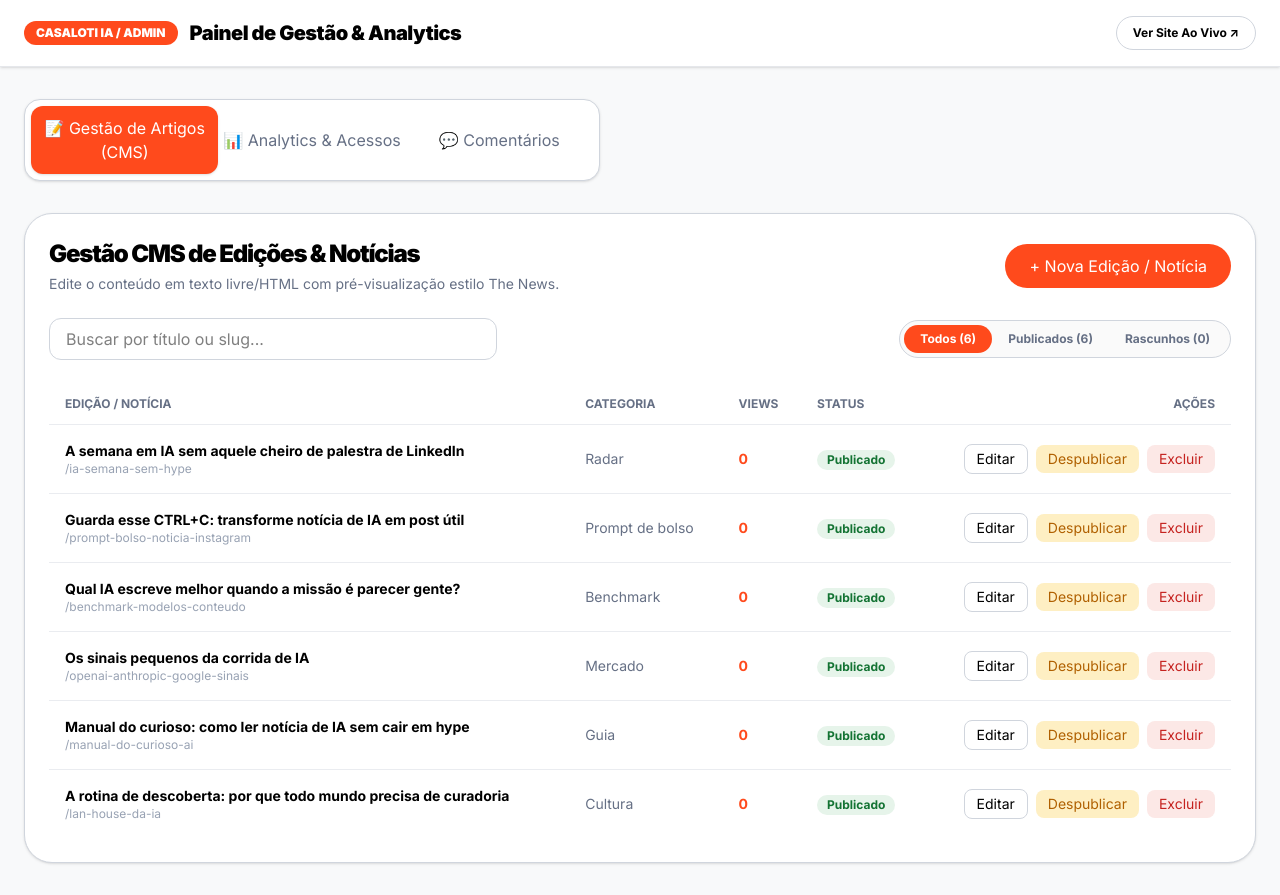
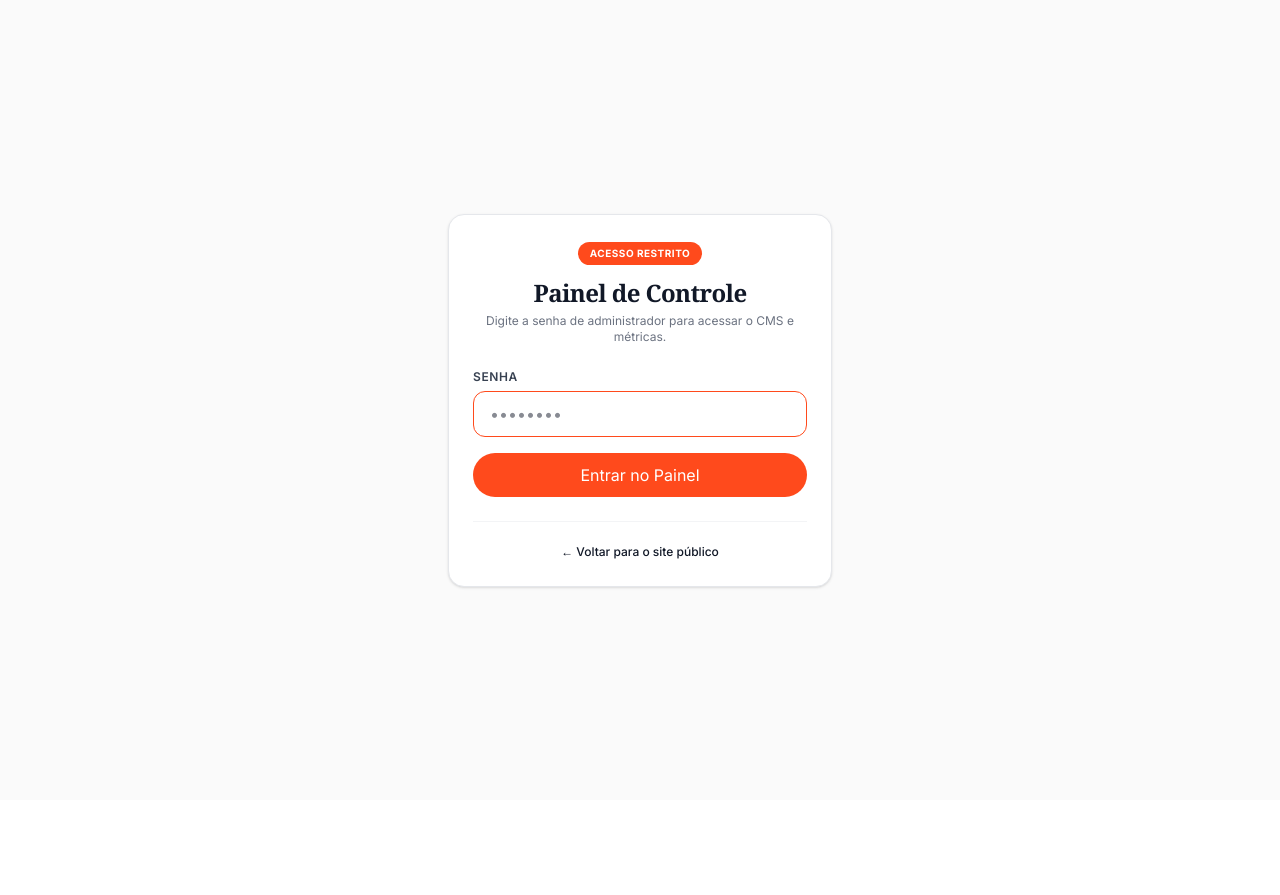
Before and after one commit to lucastoledo01-png/csltia, a Next.js app: page /admin in a window 1280 px wide. After the commit the page ends 800 px from the top, so only its background shows below. Built offline with nearby package versions, Linux system fonts and the light colour scheme; no server answers; the database is empty.

Commit message:
security(admin): lock /admin route behind password protection and session auth

```diff
--- a/src/app/admin/page.tsx
+++ b/src/app/admin/page.tsx
@@ -1,60 +1,183 @@
 "use client";
 
-import { useState } from "react";
+import { useEffect, useState } from "react";
 import Link from "next/link";
 import { AdminAnalyticsDashboard } from "@/components/AdminAnalyticsDashboard";
 import { AdminCMSManager } from "@/components/AdminCMSManager";
 import { AdminCommentsManager } from "@/components/AdminCommentsManager";
 
 export default function AdminPage() {
+  const [isAuthenticated, setIsAuthenticated] = useState<boolean | null>(null);
+  const [password, setPassword] = useState("");
+  const [errorMsg, setErrorMsg] = useState("");
+  const [loading, setLoading] = useState(false);
   const [activeTab, setActiveTab] = useState<"cms" | "analytics" | "comments">("cms");
 
+  useEffect(() => {
+    // Verificar se já possui sessão autorizada no navegador
+    const authStatus = sessionStorage.getItem("casaloti_admin_authed");
+    if (authStatus === "true") {
+      setIsAuthenticated(true);
+    } else {
+      setIsAuthenticated(false);
+    }
+  }, []);
+
+  async function handleLogin(e: React.FormEvent) {
+    e.preventDefault();
+    if (!password.trim()) return;
+
+    setLoading(true);
+    setErrorMsg("");
+
+    try {
+      const res = await fetch("/api/admin/login", {
+        method: "POST",
+        headers: { "Content-Type": "application/json" },
+        body: JSON.stringify({ password }),
+      });
+
+      const json = await res.json().catch(() => ({}));
+
+      if (res.ok && json.ok) {
+        sessionStorage.setItem("casaloti_admin_authed", "true");
+        setIsAuthenticated(true);
+        setPassword("");
+      } else {
+        setErrorMsg("Senha incorreta. Verifique suas credenciais.");
+      }
+    } catch (err) {
+      setErrorMsg("Erro de conexão ao autenticar.");
+    } finally {
+      setLoading(false);
+    }
+  }
+
+  function handleLogout() {
+    sessionStorage.removeItem("casaloti_admin_authed");
+    setIsAuthenticated(false);
+  }
+
+  // Estado inicial de carregamento da checagem de sessão
+  if (isAuthenticated === null) {
+    return (
+      <main className="min-h-screen grid place-items-center bg-[#fafafa]">
+        <p className="text-xs font-semibold text-[#6b7280]">Verificando acesso...</p>
+      </main>
+    );
+  }
+
+  // Se NÃO estiver autenticado, exibe a tela de login protegida
+  if (!isAuthenticated) {
+    return (
+      <main className="min-h-screen grid place-items-center bg-[#fafafa] p-4 text-[#111827]">
+        <div className="w-full max-w-sm rounded-2xl border border-[#e5e7eb] bg-white p-6 shadow-sm">
+          <div className="text-center">
+            <span className="inline-block rounded-full bg-[#ff4a1c] px-3 py-1 font-mono text-[10px] font-bold uppercase tracking-wider text-white">
+              Acesso Restrito
+            </span>
+            <h1 className="mt-3 font-serif text-2xl font-bold tracking-tight text-[#111827]">
+              Painel de Controle
+            </h1>
+            <p className="mt-1 text-xs text-[#6b7280]">
+              Digite a senha de administrador para acessar o CMS e métricas.
+            </p>
+          </div>
+
+          <form onSubmit={handleLogin} className="mt-6 space-y-4">
+            {errorMsg ? (
+              <div className="rounded-lg bg-[#fef2f2] p-3 text-xs font-semibold text-[#dc2626] border border-[#fecaca]">
+                {errorMsg}
+              </div>
+            ) : null}
+
+            <div>
+              <label className="block text-xs font-semibold uppercase tracking-wider text-[#374151]">
+                Senha
+              </label>
+              <input
+                type="password"
+                required
+                autoFocus
+                placeholder="••••••••"
+                value={password}
+                onChange={(e) => setPassword(e.target.value)}
+                className="mt-1.5 w-full rounded-xl border border-[#d0d5dd] bg-[#fafafa] px-4 py-2.5 text-sm text-[#111827] focus:border-[#ff4a1c] focus:bg-white focus:outline-none"
+              />
+            </div>
+
+            <button
+              type="submit"
+              disabled={loading}
+              className="w-full rounded-full bg-[#ff4a1c] py-2.5 text-sm font-bold text-white hover:bg-[#e03e13] disabled:opacity-50 transition-colors"
+            >
+              {loading ? "Entrando..." : "Entrar no Painel"}
+            </button>
+          </form>
+
+          <div className="mt-6 border-t border-[#f3f4f6] pt-4 text-center">
+            <Link href="/" className="text-xs font-medium text-[#6b7280] hover:text-[#ff4a1c]">
+              ← Voltar para o site público
+            </Link>
+          </div>
+        </div>
+      </main>
+    );
+  }
+
+  // Se ESTIVER autenticado, exibe o painel de administração completo
   return (
-    <main className="min-h-screen bg-[#f8f9fa] text-black">
+    <main className="min-h-screen bg-[#fafafa] text-[#111827]">
       <header className="border-b border-[#e5e7eb] bg-white px-6 py-4 shadow-sm">
         <div className="mx-auto flex max-w-7xl flex-wrap items-center justify-between gap-4">
           <div className="flex items-center gap-3">
-            <span className="rounded-xl bg-[#ff4a1c] px-3 py-1 font-mono text-xs font-black text-white">
+            <span className="rounded-xl bg-[#ff4a1c] px-3 py-1 font-mono text-xs font-bold text-white">
               CASALOTI IA / ADMIN
             </span>
-            <h1 className="text-xl font-black tracking-tight text-black">Painel de Gestão & Analytics</h1>
+            <h1 className="text-lg font-bold tracking-tight text-[#111827]">Gestão & Analytics</h1>
           </div>
 
-          <div className="flex items-center gap-4">
+          <div className="flex items-center gap-3">
             <Link
               href="/"
               target="_blank"
-              className="rounded-full border border-[#d0d5dd] px-4 py-2 text-xs font-bold text-black hover:bg-gray-50"
+              className="rounded-full border border-[#d0d5dd] px-4 py-1.5 text-xs font-semibold text-[#374151] hover:bg-gray-50"
             >
               Ver Site Ao Vivo ↗
             </Link>
+            <button
+              onClick={handleLogout}
+              className="rounded-full border border-[#fecaca] bg-[#fef2f2] px-4 py-1.5 text-xs font-semibold text-[#dc2626] hover:bg-[#fee2e2]"
+            >
+              Sair 🔒
+            </button>
           </div>
         </div>
       </header>
 
       <div className="mx-auto max-w-7xl px-4 py-8 sm:px-6">
         {/* Navegação por Abas */}
-        <div className="flex rounded-2xl border border-[#d0d5dd] bg-white p-1.5 shadow-sm max-w-xl">
+        <div className="flex rounded-xl border border-[#e5e7eb] bg-white p-1 shadow-sm max-w-md">
           <button
             onClick={() => setActiveTab("cms")}
-            className={`flex-1 rounded-xl py-2.5 text-xs font-bold transition-all ${
-              activeTab === "cms" ? "bg-[#ff4a1c] text-white shadow-sm" : "text-[#667085] hover:text-black"
+            className={`flex-1 rounded-lg py-2 text-xs font-bold transition-all ${
+              activeTab === "cms" ? "bg-[#ff4a1c] text-white shadow-sm" : "text-[#6b7280] hover:text-[#111827]"
             }`}
           >
-            📝 Gestão de Artigos (CMS)
+            📝 Gestão (CMS)
           </button>
           <button
             onClick={() => setActiveTab("analytics")}
-            className={`flex-1 rounded-xl py-2.5 text-xs font-bold transition-all ${
-              activeTab === "analytics" ? "bg-[#ff4a1c] text-white shadow-sm" : "text-[#667085] hover:text-black"
+            className={`flex-1 rounded-lg py-2 text-xs font-bold transition-all ${
+              activeTab === "analytics" ? "bg-[#ff4a1c] text-white shadow-sm" : "text-[#6b7280] hover:text-[#111827]"
             }`}
           >
-            📊 Analytics & Acessos
+            📊 Analytics
           </button>
           <button
             onClick={() => setActiveTab("comments")}
-            className={`flex-1 rounded-xl py-2.5 text-xs font-bold transition-all ${
-              activeTab === "comments" ? "bg-[#ff4a1c] text-white shadow-sm" : "text-[#667085] hover:text-black"
+            className={`flex-1 rounded-lg py-2 text-xs font-bold transition-all ${
+              activeTab === "comments" ? "bg-[#ff4a1c] text-white shadow-sm" : "text-[#6b7280] hover:text-[#111827]"
             }`}
           >
             💬 Comentários
```
Also changed, not shown: 1 other file (tests, documents, lock files or other folders).
